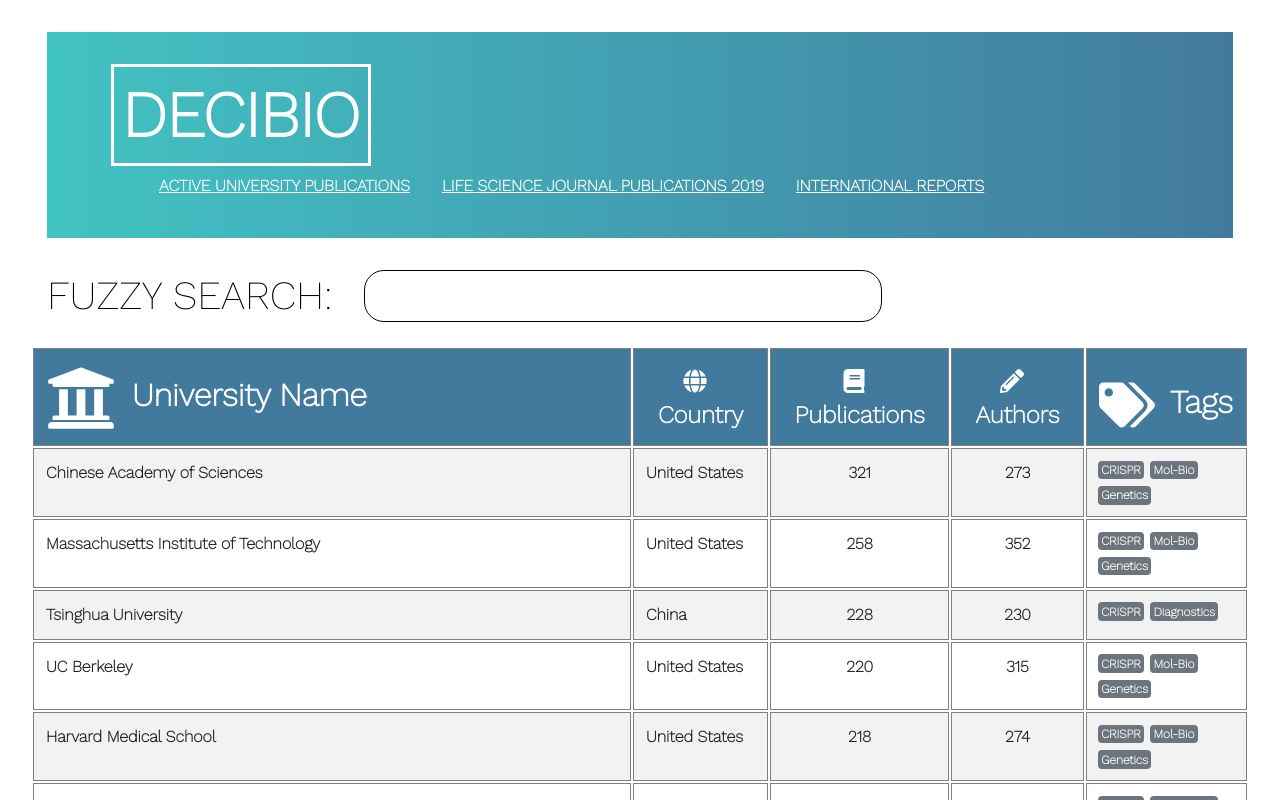
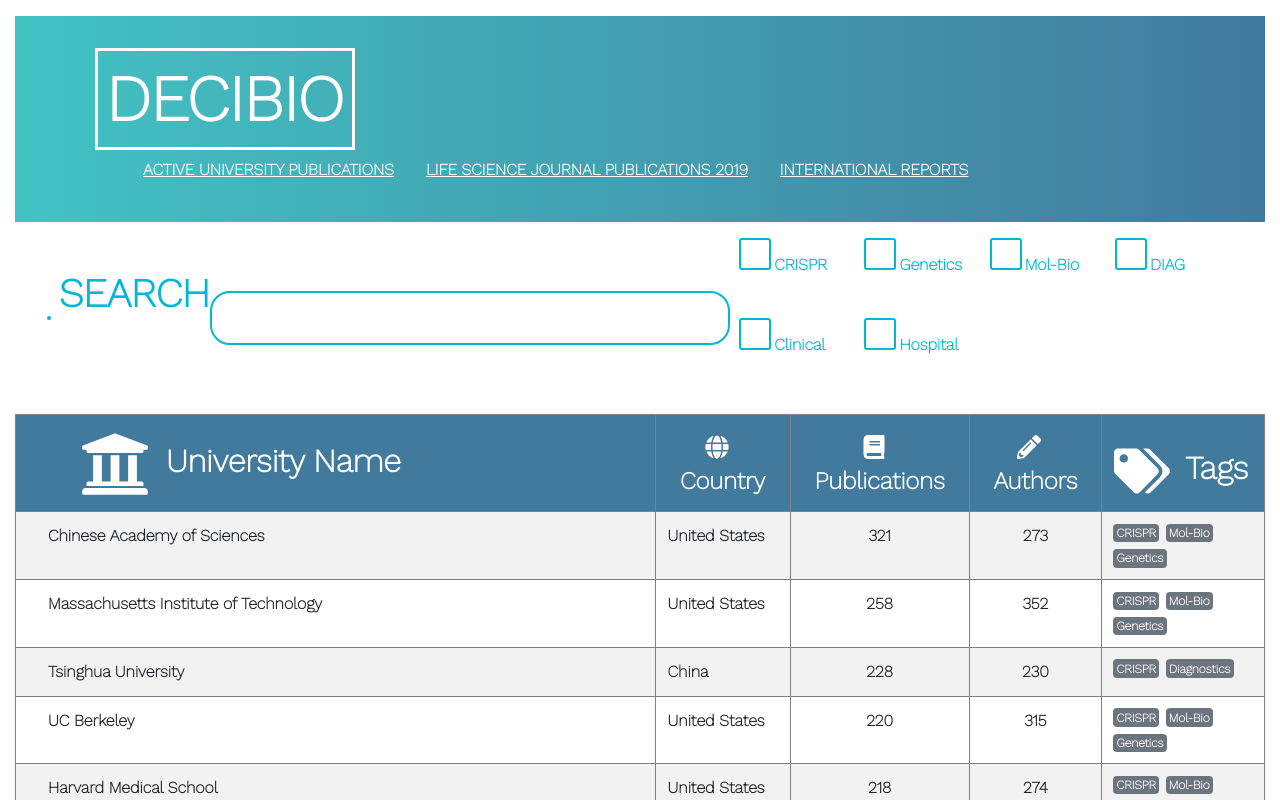
Before and after one commit to marbilher/decibio-form, a React (Create React App) app: page / in a window 1280 px wide. Shown: the top 800 px of the page. Built offline with nearby package versions, Linux system fonts and the light colour scheme; the HTML template or start-up script is replaced by a standard one.

Commit message:
check mark buttons

```diff
--- a/src/App.css
+++ b/src/App.css
@@ -3,12 +3,25 @@
 
 .nudge-right {
   text-align: left;
-  padding-left: 2em;
+  padding-left: 2em !important;
 }
 
 .search-container {
-  text-align: center;
-  padding: 1em;
+    /* display: flex; */
+    /* justify-content: space-between; */
+
+    /* padding: 1em; */
+    /* border-radius: 6px; */
+    background-color: #fff;
+    box-shadow: rgba(0,0,0,.2) 0 2px 4px;
+    margin: auto;
+  }
+  /* .search-container:first-child {
+    margin-bottom: 1em;
+  } */
+
+.margin-auto {
+  margin:  3rem auto;
 }
 
 .project-font {
@@ -19,7 +32,7 @@
 
 input[type=text] {
   background: transparent;
-  border: 1px solid black;
+  border: 2px solid #00b8d4;
   /* border-bottom: 2px solid #000000;
   border-left: 1px solid #000000;
   border-right: 1px solid #000000;
@@ -36,14 +49,9 @@
   margin: .2rem;
 }
 
-.search-text {
-  color: black;
-  /* background-color: #77B1EC; */
-}
-
 #RoundedTable {
   /* border-radius: 5px; */
-  border-collapse: separate;
+  /* border-collapse: separate; */
   padding:1rem;
 }
 
@@ -79,13 +87,13 @@
 }
 
 .table {
-  border-radius: 9em;
+  /* border-radius: 9em; */
   border: none;
 }
 
-.searchContainer {
+/* .searchContainer {
   padding:1em;
-}
+} */
 
 .form-control {
   font-size: 2rem;
@@ -140,8 +148,8 @@
   flex-wrap: wrap;
   align-items: center;
   justify-content: space-between;
-  padding: 2rem 4rem;
-  margin: 2rem;
+  padding: 2rem 5rem;
+  margin-top: 1rem;
 }
 
 #navbar-text {
@@ -151,3 +159,81 @@
 th {
   background-color: #427a9e !important;
 }
+
+.l-container {
+	display: flex;
+	justify-content: space-between;
+	box-sizing: border-box;
+  padding-left: 2em;
+  padding-right: 2em;
+	/* border-radius: 6px; */
+	background-color: #fff;
+	/* box-shadow: rgba(0,0,0,.2) 0 2px 4px; */
+}
+.l-container:first-child {
+	margin-bottom: 1em;
+}
+
+.check-container {
+	/* display: flex;
+	justify-content: space-between;
+	 */
+	padding: 1em;
+}
+.l-container:first-child {
+	margin-bottom: 1em;
+}
+
+
+label.sm {
+  display: block;
+  float: left;
+  width: 25%;
+  padding-left:.5em;
+  padding-right:.5em;
+
+}
+label.sm:last-child:after {
+  clear: both;
+  content: " ";
+  display: block;
+  height: 0px;
+  overflow: hidden;
+  padding-left:.5em;
+
+}
+
+
+.Form {
+	--with: 2rem;
+
+	/* margin: auto; */
+	padding: 1em;
+	/* width: 60rem; */
+}
+.Form-label {
+	display: flex;
+	align-items: center;
+	color: #00b8d4;
+	font-weight: bold;
+  transition: .5s;
+}
+.Form-label::before {
+	content: "";
+	display: inline-block;
+	margin-right: .2em;
+	border: 2px solid;
+	border-radius: 3px;
+	width: var(--with);
+	height: var(--with);
+}
+.Form-input:checked + .Form-label::before {
+	content: "✔️";
+	font-size: 1.5rem;;
+}
+.Form-input:checked + .Form-label {
+	color: #ff9100;
+}
+.Form-label,
+.Form-input { cursor: pointer; }
+.Form-input { display: none; }
--- a/src/App.js
+++ b/src/App.js
@@ -1,7 +1,7 @@
 import React from 'react'
 import './App.css';
 import {users} from './UniversityData'
-import {fuzzysearch, SearchInput, UserList, Row, User, NavBar} from './FormVariables'
+import {fuzzysearch, SearchInput, CheckBoxes, UserList, User, NavBar} from './FormVariables'
 
 
 class App extends React.Component {
@@ -12,10 +12,12 @@
     this.parseDatabase = this.parseDatabase.bind(this)
     this.handleChange = this.handleChange.bind(this)
     this.onSort = this.onSort.bind(this)
+    this.handleCheck = this.handleCheck.bind(this)
 
     this.state = {
       value: '',
       isLoading: true,
+      checked:false,
       data: [],
       filtered: [],
       showFilterd: false
@@ -50,6 +52,12 @@
         showFiltered: true
       })
     }
+  }
+
+  handleCheck({target: {value}}) {
+    console.log('working')
+    this.setState({checked: !this.state.checked});
+    console.log(this.state.checked)
   }
 
 
@@ -95,9 +103,15 @@
 
   renderInput() {
     return (
+      <div className='l-container'>
       <SearchInput
         onChange={this.handleChange}
         value={this.state.value} />
+
+        <CheckBoxes
+        onChange={this.handleCheck}
+        value={this.state.checked} />
+        </div>
     )
   }
 
--- a/src/FormVariables.js
+++ b/src/FormVariables.js
@@ -1,6 +1,5 @@
 import React from 'react'
 import { FaBook, FaUniversity, FaTags, FaGlobe, FaPencilAlt } from 'react-icons/fa';
-import { WithContext as ReactTags } from 'react-tag-input';
 import { Badge } from 'reactstrap';
 
 
@@ -32,8 +31,10 @@
   }
 
   export const SearchInput = ({value, onChange}) => (
-    <div className="decibio-search nudge-right search ">
-    <h1 className='search-text text-uppercase'>Fuzzy search: &ensp;
+    // <div className="decibio-search nudge-right search">
+        <div className="">
+
+    <h1 className='Form-label text-uppercase margin-auto'>search &ensp;
       <input
         className='round corner'
         type="text"
@@ -43,11 +44,51 @@
     </div>
   )
 
-  export const Row = ({children, className}) => (
-    <div className={`row ${className || ''}`}>
-      {children}
-    </div>
+  export const CheckBoxes = ({value, onChange}) => (
+    <form className='Form check-container row'>
+        <input type="checkbox"
+        id='CRISPR'
+        onChange={onChange}
+        defaultChecked={value}
+        className='CRISPR Form-input'/>
+		<label for='CRISPR' className='Form-label sm'>CRISPR</label>
+    <input type="checkbox"
+        id='Genetics'
+        onChange={onChange}
+        defaultChecked={value}
+        className='Genetics Form-input'/>
+		<label for='Genetics' className='Form-label sm'>Genetics</label>
+    <input type="checkbox"
+        id='Mol-Bio'
+        onChange={onChange}
+        defaultChecked={value}
+        className='Mol-Bio Form-input'/>
+		<label for='Mol-Bio' className='Form-label sm'>Mol-Bio</label>
+    <input type="checkbox"
+        id='Diagnostics'
+        onChange={onChange}
+        defaultChecked={value}
+        className='Diagnostics Form-input'/>
+		<label for='Diagnostics' className='Form-label sm'>DIAG</label>
+    <input type="checkbox"
+        id='Clinical'
+        onChange={onChange}
+        defaultChecked={value}
+        className='Clinical Form-input'/>
+		<label for='Clinical' className='Form-label sm'>Clinical</label>
+    <input type="checkbox"
+        id='Hospital'
+        onChange={onChange}
+        defaultChecked={value}
+        className='Hospital Form-input'/>
+		<label for='Hospital' className='Form-label sm'>Hospital</label>
+  </form>
   )
+
+
+
+
+
 
   export const User = ({AccountName, Country, Tags, PublicationCount, AuthorCount, id}) => (
     <tr className="userItem component" key={id}>
```
